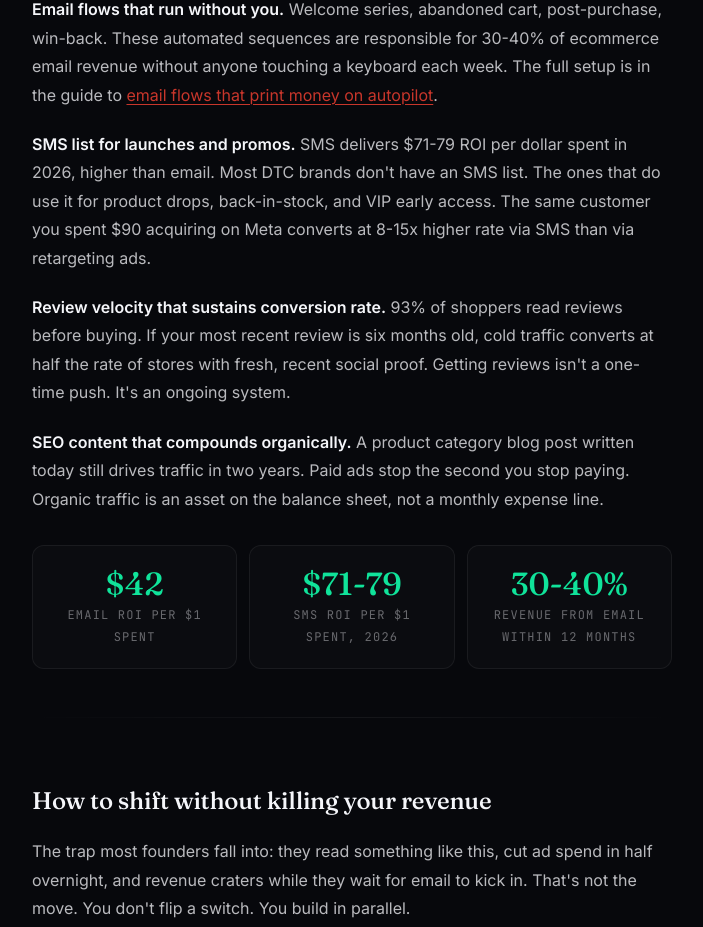
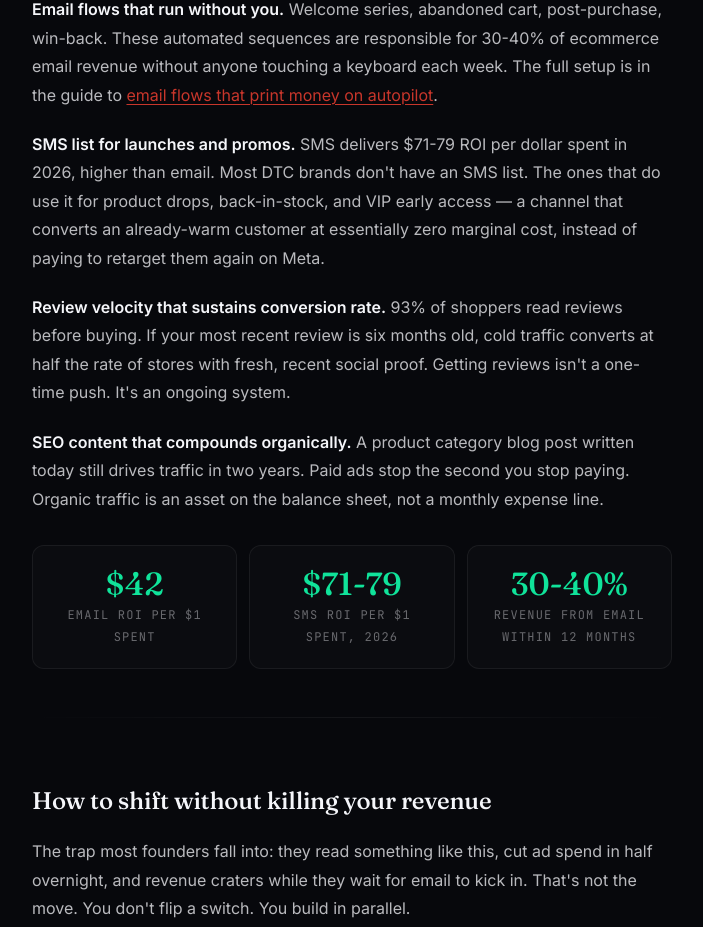
Before and after one commit to dustyboy-23/ventiscale-site, a Next.js app: page /blog/dtc-ad-spend-percentage-small-brands in a window 1280 px wide. Shown: the part 3832-4759 px from the top of the page, without its empty margins (288-991 px from the left). Built offline with nearby package versions, Linux system fonts and the light colour scheme; no server answers.

Commit message:
Blog sweep 2A: verify-and-fix (batch 12)

```diff
--- a/app/(marketing)/blog/dtc-ad-spend-percentage-small-brands/page.tsx
+++ b/app/(marketing)/blog/dtc-ad-spend-percentage-small-brands/page.tsx
@@ -342,9 +342,10 @@ export default async function Post() {
             <strong>SMS list for launches and promos.</strong> SMS delivers
             $71-79 ROI per dollar spent in 2026, higher than email. Most DTC
             brands don&apos;t have an SMS list. The ones that do use it for
-            product drops, back-in-stock, and VIP early access. The same
-            customer you spent $90 acquiring on Meta converts at 8-15x higher
-            rate via SMS than via retargeting ads.
+            product drops, back-in-stock, and VIP early access &mdash; a
+            channel that converts an already-warm customer at essentially
+            zero marginal cost, instead of paying to retarget them again on
+            Meta.
           </p>
           <p>
             <strong>Review velocity that sustains conversion rate.</strong> 93%
```
